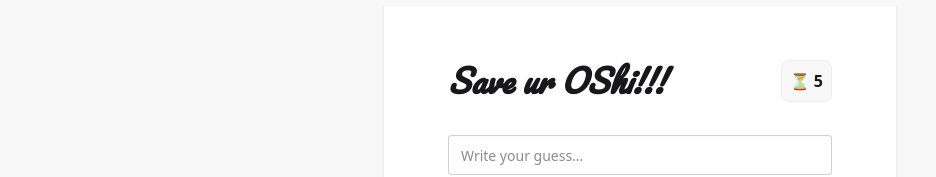
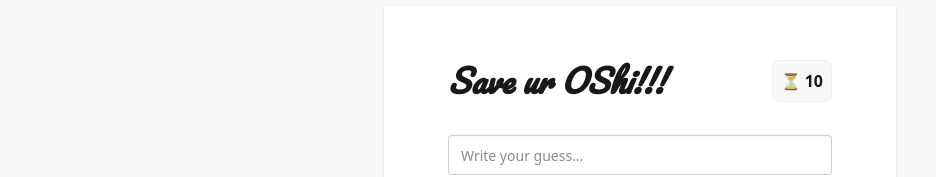
Before and after one commit to khaicalalf/guess-it-ts, a React (Vite) app: page / in a window 1280 px wide. Shown: the part 247-424 px from the top of the page, without its empty margins (0-936 px from the left). Built offline with nearby package versions, Linux system fonts and the light colour scheme.

Commit message:
Update GuessIt.tsx
change count to 10

```diff
--- a/src/Components/GuessIt.tsx
+++ b/src/Components/GuessIt.tsx
@@ -139,7 +139,7 @@ const GuessIt = () => {
   const [name, setName] = useState<string>("");
   const [image, setImage] = useState<string>("");
   const [input, setInput] = useState<string>("");
-  const [count, setCount] = useState(5);
+  const [count, setCount] = useState(10);
   const [matchedSentence, setMatchedSentence] = useState<boolean>(false);
   const [oldLetterIsMatched, setOldLetterIsMatched] = useState<string>("");
   const [currentLetterIsMatched, setCurrentLetterIsMatched] =
```
